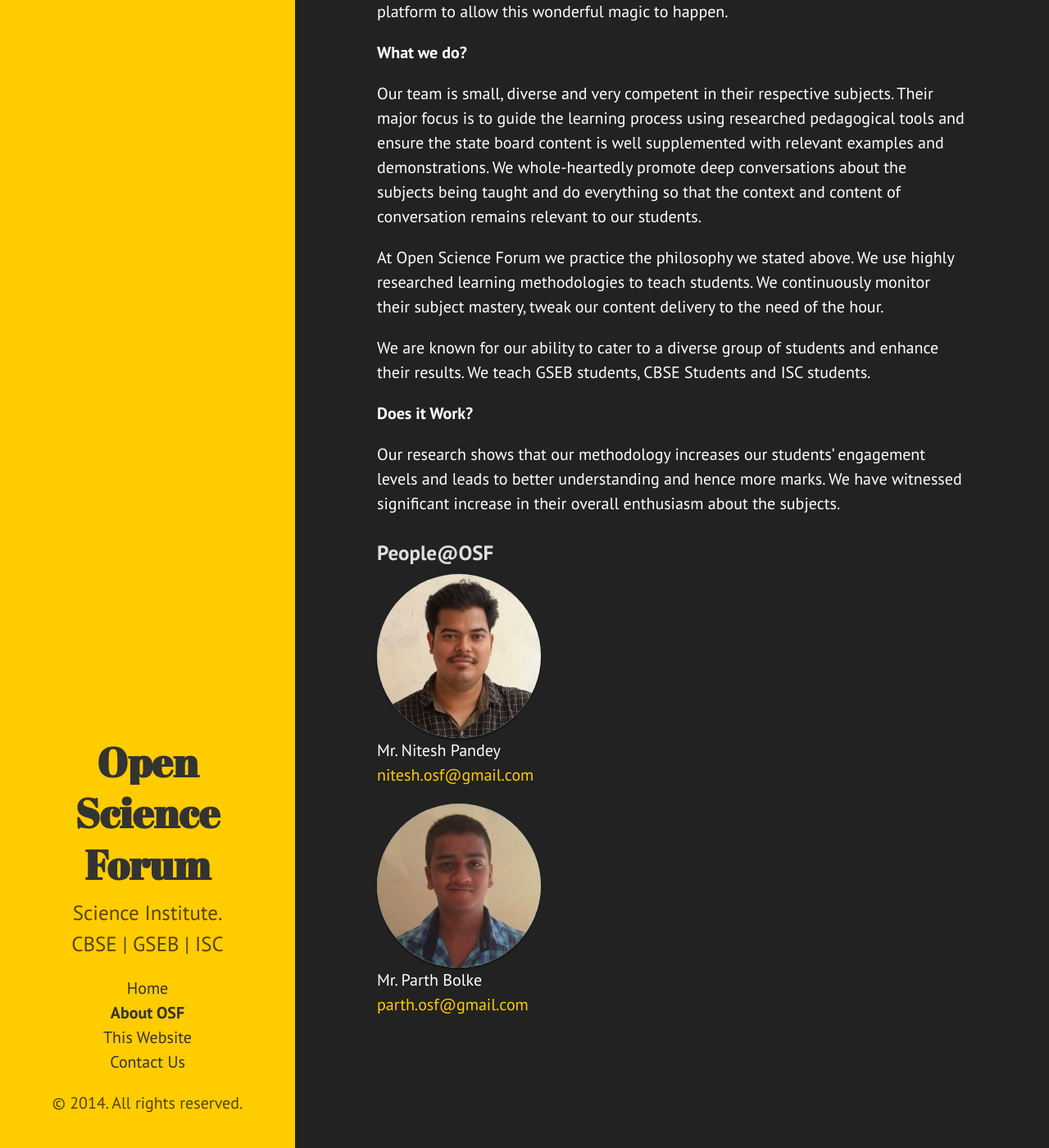
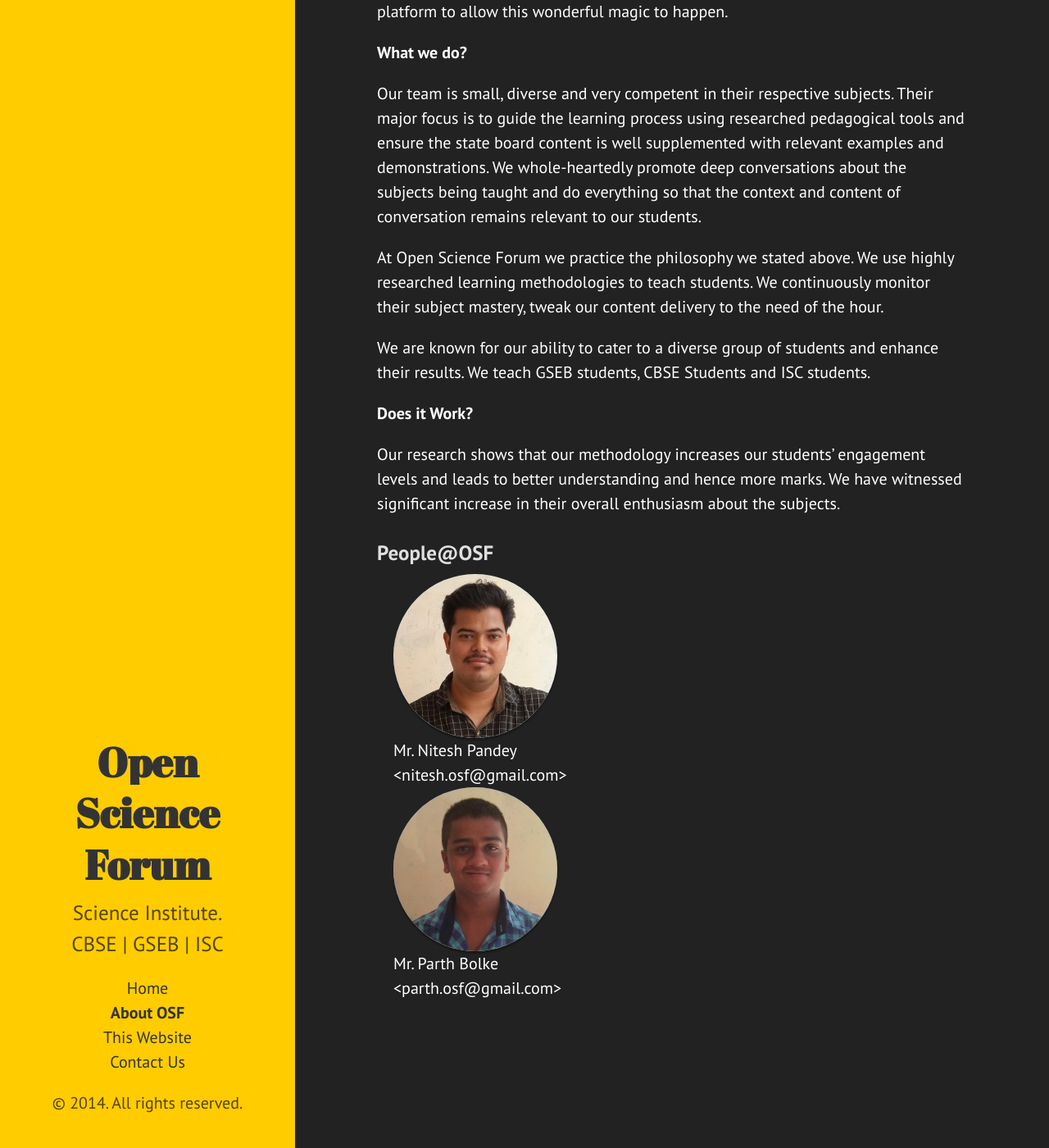
Before and after one commit to opensf/opensf.github.io, a Jekyll site: the page built from 1. about.md, in a window 1280 px wide and 1400 px high, scrolled down 591 px. Shown: the whole window at 82% size. Built offline with Jekyll 4.4.1, drawn with Linux system fonts in a browser that asks for light colours; some of the changed lines change nothing that is shown.

Commit message:
Adding containers

```diff
--- a/1. about.md
+++ b/1. about.md
@@ -27,9 +27,11 @@
 
 ### People@OSF ###
 
+<div class="container">
 <div class="circle" style="background-image:
        url('/public/nitesh.jpg')">
 </div>
+
 
 <style>
 .circle {
@@ -47,24 +49,14 @@
 
 Mr. Nitesh Pandey<br>
 <nitesh.osf@gmail.com>
+</div>
 
+<div class="container">
 <div class="circle" style="background-image:
        url('/public/parth.jpg')">
 </div>
 
-<style>
-.circle {
-  display: block;
-  width: 200px;
-  height: 200px;
-  background-size: cover;
-  background-repeat: no-repeat;
-  background-position: center center;
-  -webkit-border-radius: 99em;
-  -moz-border-radius: 99em;
-   box-shadow: 0 3px 2px rgba(0, 0, 0, 0.3);
-}
-</style>
 
 Mr. Parth Bolke<br>
 <parth.osf@gmail.com>
+</div>
```
